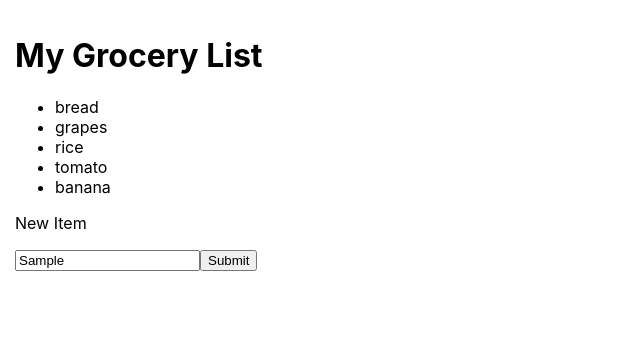
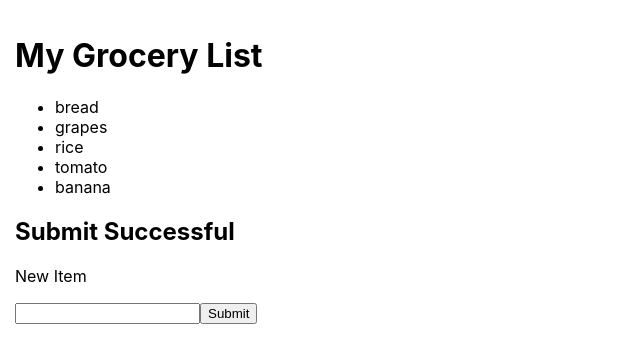
Before and after one commit to pedroluiznogueira/react-api-integration, a React (Create React App) app: page / in a window 1280 px wide. Both pictures are taken after typing "Sample" into the empty fields and a click on the button "Submit". Shown: the top 362 px of the page, without its empty margins (0-640 px from the left). Built offline with nearby package versions, Linux system fonts and the light colour scheme; no server answers; data requests are answered from the project's data file.

Commit message:
When the setItem promise resolves, clear the input and set the alert message

```diff
--- a/src/App.js
+++ b/src/App.js
@@ -3,6 +3,7 @@ import './App.css';
 import { getList, setItem } from './services/list';
 
 function App() {
+  const [alert, setAlert] = useState(false);
   const [itemInput, setItemInput] = useState('');
   const [list, setList] = useState([]);
 
@@ -20,7 +21,12 @@ function App() {
 
   const handleSubmit = (e) => {
     e.preventDefault();
-    setItem(itemInput)
+    setItem(itemInput).then(
+      () => {
+        setItemInput('');
+        setAlert(true)
+      }
+    )
   };
 
   return(
@@ -39,6 +45,10 @@ function App() {
        }
      </ul>
 
+     {
+      alert && <h2> Submit Successful</h2>
+     }
+
      {/* post method */}
      <form onSubmit={handleSubmit}>
        <label>
```
